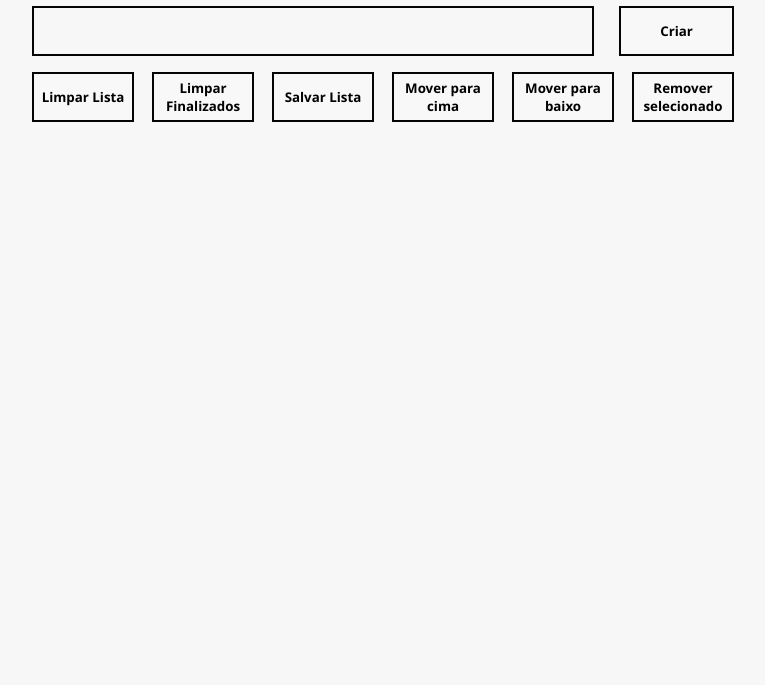
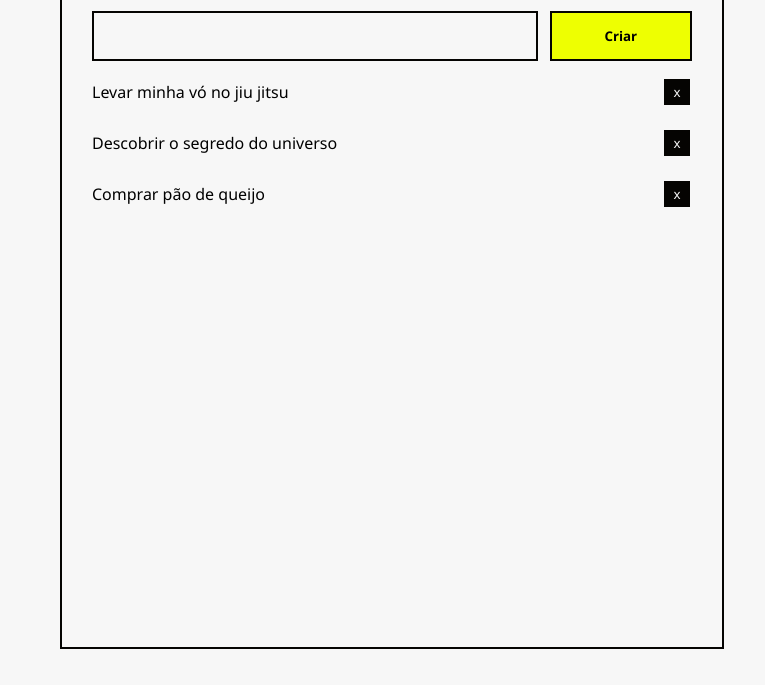
Before and after one commit to lucas-adb/lista-de-tarefas, a plain HTML site: page index.html in a window 1280 px wide. Shown: the part 131-816 px from the top of the page, without its empty margins (248-1013 px from the left). Drawn offline with Linux system fonts and the light colour scheme.

Commit message:
alterou layout

```diff
--- a/index.html
+++ b/index.html
@@ -13,24 +13,25 @@
 </head>
 
 <body>
-    <header>
+    <main>
         <h1>Lista de Tarefas</h1>
-        <p id="funcionamento">Clique duas vezes em um item para marcá-lo como completo</p>
-    </header>
-    <main>
-        <div id="criar-container">
+        <div id="input-container">
             <input type="text" id="texto-tarefa">
-            <button id="criar-tarefa">Criar</button>
+            <button id="criar-btn">Criar</button>
         </div>
-        <ol id="lista-tarefas"></ol>
-        <div id="container-btn">
+        <ul id="lista-tarefas">
+            <li>Levar minha vó no jiu jitsu<button>x</button></li>
+            <li>Descobrir o segredo do universo<button>x</button></li>
+            <li>Comprar pão de queijo<button>x</button></li>
+        </ul>
+        <!-- <div id="container-btn">
             <button id="apaga-tudo">Limpar Lista</button>
             <button id="remover-finalizados">Limpar Finalizados</button>
             <button id="salvar-tarefas">Salvar Lista</button>
             <button id="mover-cima">Mover para cima</button>
             <button id="mover-baixo">Mover para baixo</button>
             <button id="remover-selecionado">Remover selecionado</button>
-        </div>
+        </div> -->
     </main>
 </body>
 <script src="script.js"></script>
--- a/script.js
+++ b/script.js
@@ -1,4 +1,4 @@
-const btnCreateTask = document.querySelector('#criar-tarefa');
+const btnCreateTask = document.querySelector('#criar-btn');
 const inputTextTask = document.querySelector('#texto-tarefa');
 const taskList = document.querySelector('#lista-tarefas');
 const btnClearList = document.querySelector('#apaga-tudo');
@@ -13,6 +13,7 @@ const textToTask = () => {
     const task = inputTextTask.value;
     const li = document.createElement('li');
     li.innerText = task;
+    li.innerHTML = `${task}<button>x</button>`;
     taskList.appendChild(li);
     inputTextTask.value = '';
   });
@@ -20,25 +21,25 @@ const textToTask = () => {
 
 textToTask();
 
-function deselect(li) {
-  const allTask = taskList.children;
-  for (let index = 0; index < allTask.length; index += 1) {
-    if (allTask[index] !== li) {
-      allTask[index].style.backgroundColor = '#F8F8F8';
-    }
-  }
-}
+// function deselect(li) {
+//   const allTask = taskList.children;
+//   for (let index = 0; index < allTask.length; index += 1) {
+//     if (allTask[index] !== li) {
+//       allTask[index].style.backgroundColor = '#F8F8F8';
+//     }
+//   }
+// }
 
-const changeBackgroundColor = () => {
-  taskList.addEventListener('click', (event) => {
-    if (event.target.tagName === 'LI') {
-      const li = event.target;
-      // li.style.backgroundColor = 'gray';
-      li.style.backgroundColor = '#EEFF01';
-      deselect(li);
-    }
-  });
-};
+// const changeBackgroundColor = () => {
+//   taskList.addEventListener('click', (event) => {
+//     if (event.target.tagName === 'LI') {
+//       const li = event.target;
+//       // li.style.backgroundColor = 'gray';
+//       li.style.backgroundColor = '#EEFF01';
+//       deselect(li);
+//     }
+//   });
+// };
 
 changeBackgroundColor();
 
--- a/style.css
+++ b/style.css
@@ -4,30 +4,54 @@ body , input , button {
 
 body {
   background-color: rgb(247 , 247 , 247);
+  text-align: center;
   display: flex;
   flex-direction: column;
   align-items: center;
+  justify-content: center;
+  min-height: 100vh;
 }
 
 main {
-  max-width: 720px;
+  border: 2px solid rgb(5 , 4 , 2);
+  width: 100%;
+  height: auto;
+  min-height: 720px;
+  max-width: 600px;
+  min-width: 300px;
+  padding: 10px 30px;
 }
 
-button {
-  background-color: rgb(248 , 248 , 248);
+#input-container {
+  display: flex;
+  justify-content: space-between;
+}
+
+#texto-tarefa {
+  background-color: rgb(247 , 247 , 247);
+  color: 050402;
+  border: 2px solid rgb(5 , 4 , 2);
+  padding: 1px 20px;
+  height: 44px;
+  flex-grow: 2;
+}
+
+#criar-btn {
+  /* background-color: rgb(248 , 248 , 248); */
+  background-color: #EEFF01;
   color: 050402;
   text-decoration: none;
   text-align: center;
   border: 2px solid rgb(5 , 4 , 2);
   cursor: pointer;
   padding: 1px 2px;
-  width: 115px;
   height: 50px;
   font-weight: 700;
-  margin-right: 18px;
+  margin-left: 12px;
+  flex-grow: 1;
 }
 
-button:hover {
+#criar-btn:hover {
   background-color: rgb(5 , 4 , 2);
   color: rgb(247 , 247 , 247);
   border: 2px solid rgb(5 , 4 , 2);
@@ -37,28 +61,58 @@ h1 {
   font-family: 'Poppins', sans-serif;
   text-align: center;
   font-size: xx-large;
+  margin-bottom: 25px;
 }
 
-#texto-tarefa {
-  background-color: rgb(247 , 247 , 247);
-  color: 050402;
-  border: 2px solid rgb(5 , 4 , 2);
-  padding: 1px 20px;
-  width: 72%;
-  height: 44px;
-  /* font-weight: 700; */
+#lista-tarefas {
+  display: flex;
+  flex-direction: column;
+  gap: 1rem;
+  padding: 0;
+}
+
+#lista-tarefas li {
+  display: flex;
+  justify-content: space-between;
+  align-items: center;
+}
+
+#lista-tarefas button {
+  background-color: rgb(5 , 4 , 2);
+  color: rgb(247 , 247 , 247);
+  text-decoration: none;
+  text-align: center;
+  border: 2px solid rgb(247 , 247 , 247);
+  cursor: pointer;
+  width: 30px;
+  height: 30px;
+  caret-color: transparent;
 }
 
 .completed {
   text-decoration: line-through solid rgb(5 , 4 , 2);
 }
 
-#container-btn {
+ul {
+  padding-left: 21px;
+}
+
+li {
+  text-align: left;
+  margin-bottom: 5px;
+  list-style: none;
+}
+
+li:hover {
+  /* text-decoration: line-through rgb(5 , 4 , 2); */
+  background-color: #EEFF01;
+}
+
+/* #funcionamento {
+  margin-top: 5px;
+} */
+
+/* #container-btn {
   display: flex;
   justify-content: center;
-}
-
-#criar-container {
-  display: flex;
-  justify-content: space-between;
-}
+} */
```
